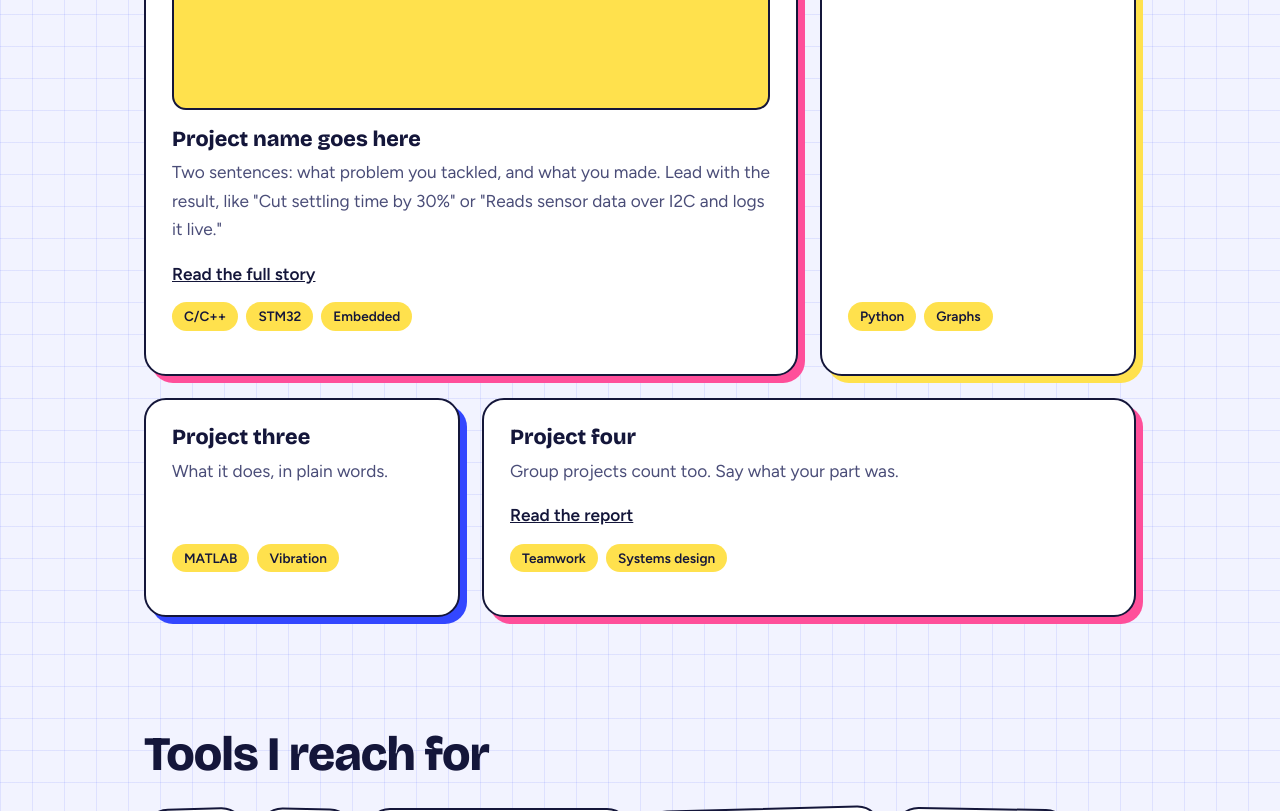
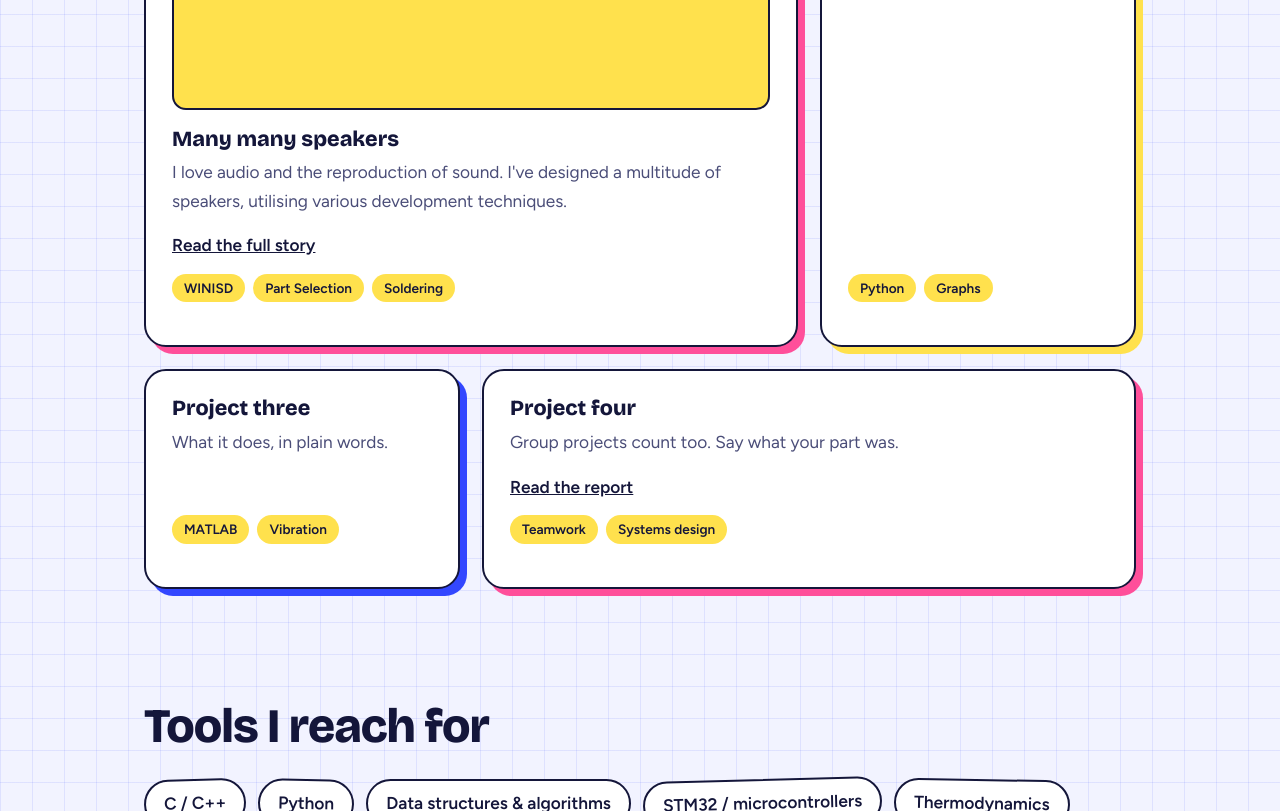
Before and after one commit to Sambozi/SamVercelBlog, a plain HTML site: page index.html in a window 1280 px wide. Shown: the part 1586-2397 px from the top of the page. Drawn offline with nearby package versions, Linux system fonts and the light colour scheme.

Commit message:
Update index.html

```diff
--- a/index.html
+++ b/index.html
@@ -14,7 +14,7 @@
 <body>
 <div class="wrap">
   <nav aria-label="Main">
-    <strong>Sam</strong>
+    <strong>Sam Bate</strong>
     <div class="links"><a href="#about">About</a><a href="#projects">Projects</a><a href="#skills">Skills</a><a href="#contact">Contact</a></div>
   </nav>
 
@@ -62,10 +62,10 @@
     <div class="projects">
       <article class="card wide">
         <div class="thumb empty" role="img" aria-label="Placeholder for a project image">Swap me for an image</div>
-        <h3><a href="projects/project-one.html">Project name goes here</a></h3>
-        <p>Two sentences: what problem you tackled, and what you made. Lead with the result, like "Cut settling time by 30%" or "Reads sensor data over I2C and logs it live."</p>
+        <h3><a href="projects/project-one.html">Many many speakers</a></h3>
+        <p>I love audio and the reproduction of sound. I've designed a multitude of speakers, utilising various development techniques.</p>
         <a class="more" href="projects/project-one.html">Read the full story</a>
-        <ul class="tags"><li>C/C++</li><li>STM32</li><li>Embedded</li></ul>
+        <ul class="tags"><li>WINISD</li><li>Part Selection</li><li>Soldering</li></ul>
       </article>
       <article class="card">
         <div class="thumb empty" role="img" aria-label="Placeholder for a project image">Image here</div>
```
